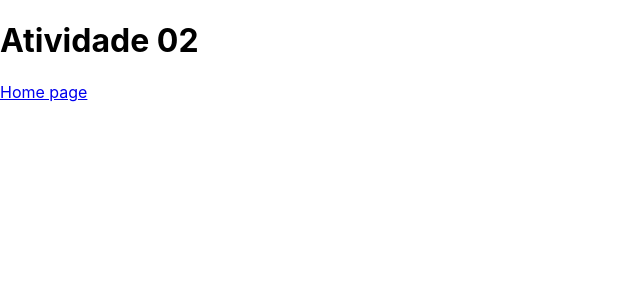
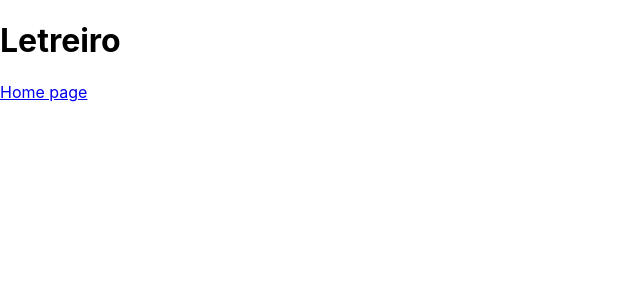
Before and after one commit to joaopdroslv/react-eng-software, a React (Create React App) app: page /Atv02 in a window 1280 px wide. Shown: the top 300 px of the page, without its empty margins (0-640 px from the left). Built offline with nearby package versions, Linux system fonts and the light colour scheme.

Commit message:
Update Atv02.js

```diff
--- a/src/Atv02.js
+++ b/src/Atv02.js
@@ -3,7 +3,7 @@ import { Link } from "react-router-dom";
 export default function Atv02() {
   return (
     <div>
-      <h1>Atividade 02</h1>
+      <h1>Letreiro</h1>
       <Link to="/">Home page</Link>
     </div>
   );
```
